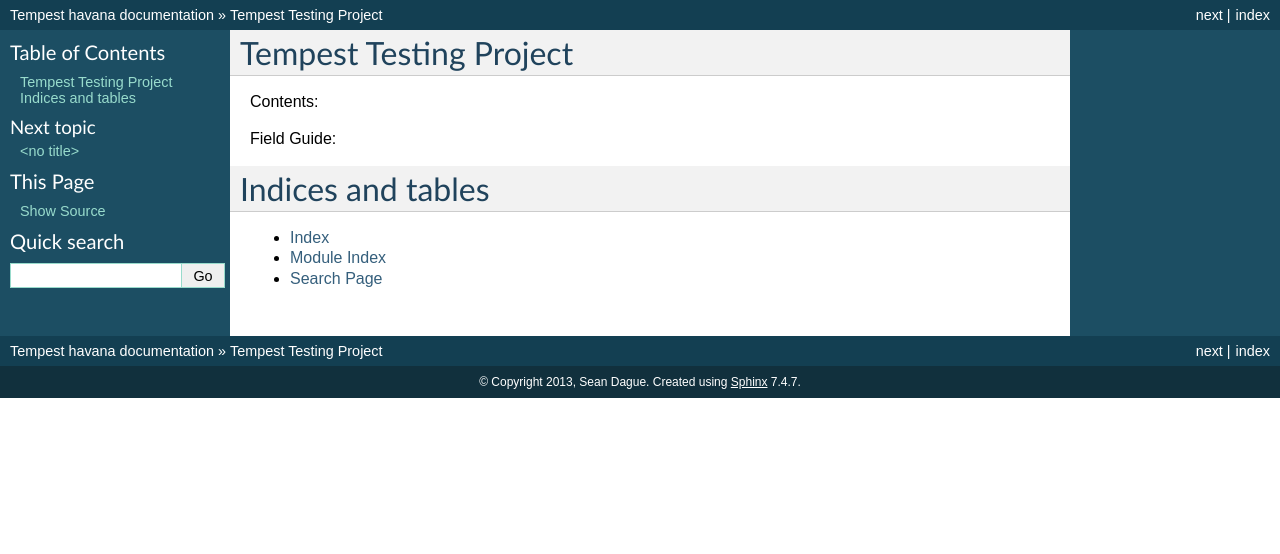
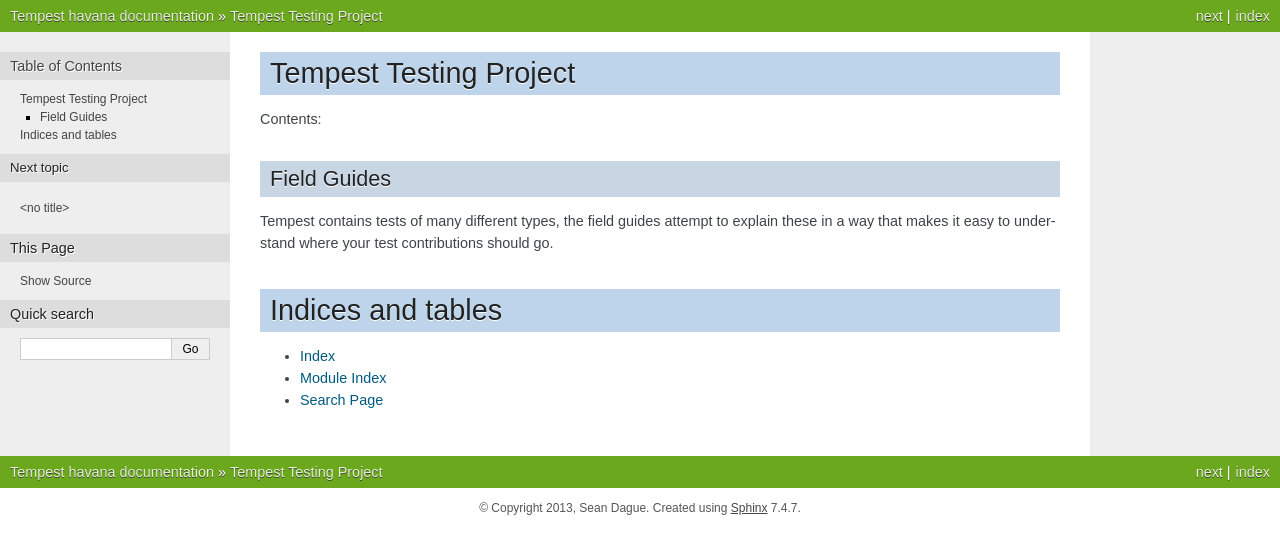
Before and after one commit to openstack/tempest, a Sphinx documentation site: the page built from doc/source/index.rst, in a window 1280 px wide. Shown: the top 554 px of the page. Built offline with Sphinx 7.4.7, drawn with Linux system fonts in a browser that asks for light colours; pages that are not in the unit, such as notebooks, are missing from menus.

Commit message:
update docs for consistency
adjust the index file to be more readable for the field guide

adjust titles to make more sense when displayed in top level index

change theme to 'nature', which is closer to the openstack default
style. Will eventually write our own style here.

Change-Id: I4f5fed65f9e26a4e4d333b1be4ed02c9ec246b9a

```diff
--- a/doc/source/conf.py
+++ b/doc/source/conf.py
@@ -91,7 +91,7 @@
 
 # The theme to use for HTML and HTML Help pages.  See the documentation for
 # a list of builtin themes.
-html_theme = 'default'
+html_theme = 'nature'
 
 # Theme options are theme-specific and customize the look and feel of a theme
 # further.  For a list of options available for each theme, see the
--- a/doc/source/index.rst
+++ b/doc/source/index.rst
@@ -3,6 +3,7 @@
    You can adapt this file completely to your liking, but it should at least
    contain the root `toctree` directive.
 
+===================================
 Tempest Testing Project
 ===================================
 
@@ -14,10 +15,15 @@
    overview
 
 
-Field Guide:
+-------------------------------
+Field Guides
+-------------------------------
+Tempest contains tests of many different types, the field guides
+attempt to explain these in a way that makes it easy to understand
+where your test contributions should go.
 
 .. toctree::
-   :maxdepth: 2
+   :maxdepth: 1
 
    field_guide/index
    field_guide/api
@@ -28,6 +34,7 @@
    field_guide/whitebox
 
 
+==================
 Indices and tables
 ==================
 
```
Also changed, not shown: tempest/README.rst, tempest/stress/README.rst.
